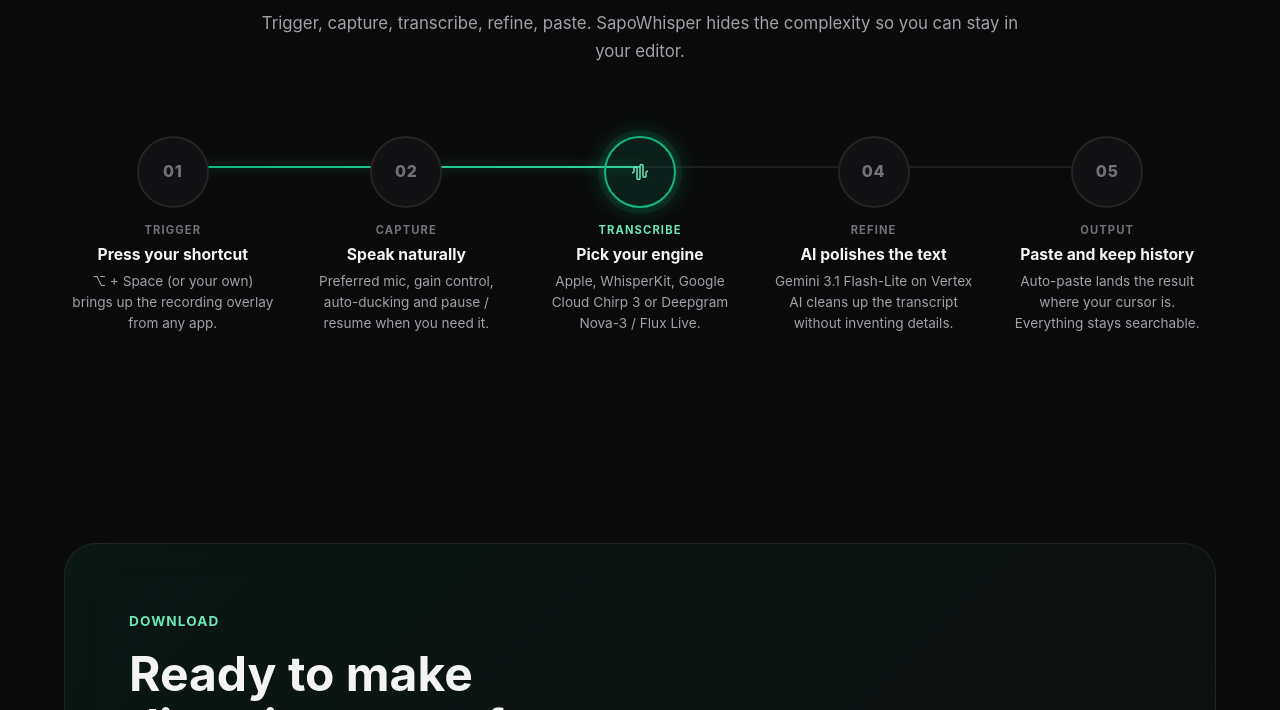
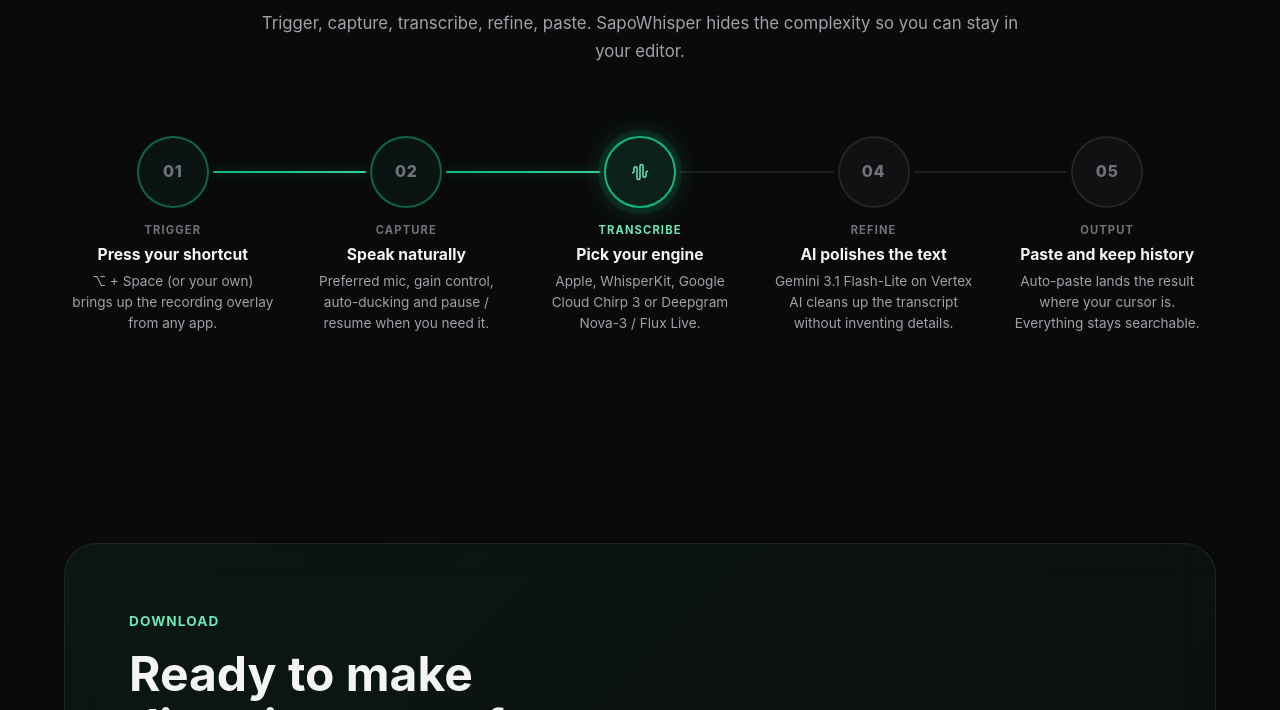
Before and after one commit to StevenACZ/SapoWhisperLanding, an Astro site: page / in a window 1280 px wide. Shown: the part 4940-5650 px from the top of the page. Built offline with nearby package versions, Linux system fonts and the light colour scheme; Astro itself is replaced by a stand-in of ours; no server answers.

Commit message:
feat(content): polish stepper rail + Apple Silicon only
Replace the global stepper rail (which painted a continuous line through
every dot circle and cut visually at each border) with discrete
connectors that live outside the dots — each connector spans only the
gap between adjacent dots with 4px padding on either side. Completed
steps fill their connector green; the active dot keeps its halo.

Drop Intel from the download requirements and product copy: SapoWhisper
v2.1 ships Apple Silicon only (M1+, macOS 14+).

```diff
--- a/src/components/DownloadSection.astro
+++ b/src/components/DownloadSection.astro
@@ -6,7 +6,7 @@
 
 const requirements = [
   "macOS 14.0+",
-  "Apple Silicon & Intel",
+  "Apple Silicon only (M1+)",
   "Free and open source",
   "Optional: your own GCP or Deepgram keys",
 ];
--- a/src/components/HowItWorksSection.astro
+++ b/src/components/HowItWorksSection.astro
@@ -64,15 +64,11 @@
     </div>
 
     <ol class="stepper" data-stepper>
-      <div class="stepper__rail" aria-hidden="true">
-        <div class="stepper__progress" data-stepper-progress></div>
-      </div>
       {
         steps.map((step, index) => (
           <li
             class:list={["stepper__item", { "is-active": index === 0 }]}
             data-stepper-item
-            style={`--step-index: ${index}`}
           >
             <div class="stepper__dot">
               <span class="stepper__dot-number">{step.number}</span>
@@ -85,6 +81,9 @@
               <h3>{step.title}</h3>
               <p>{step.description}</p>
             </div>
+            {index < steps.length - 1 && (
+              <span class="stepper__connector" aria-hidden="true" />
+            )}
           </li>
         ))
       }
@@ -95,17 +94,15 @@
 <script>
   const stepper = document.querySelector<HTMLElement>("[data-stepper]");
   const items = document.querySelectorAll<HTMLElement>("[data-stepper-item]");
-  const progress = document.querySelector<HTMLElement>(
-    "[data-stepper-progress]",
-  );
 
-  if (stepper && items.length > 0 && progress) {
+  if (stepper && items.length > 0) {
     const total = items.length;
     let current = 0;
     const update = (index: number) => {
-      items.forEach((el, i) => el.classList.toggle("is-active", i === index));
-      const percent = (index / (total - 1)) * 100;
-      progress.style.setProperty("--progress", `${percent}%`);
+      items.forEach((el, i) => {
+        el.classList.toggle("is-active", i === index);
+        el.classList.toggle("is-completed", i < index);
+      });
     };
 
     const advance = () => {
@@ -183,28 +180,6 @@
     list-style: none;
     padding: 0;
 
-    &__rail {
-      position: absolute;
-      top: 36px;
-      left: 10%;
-      right: 10%;
-      height: 2px;
-      background: rgba(255, 255, 255, 0.08);
-      border-radius: 999px;
-      pointer-events: none;
-    }
-
-    &__progress {
-      --progress: 0%;
-      position: absolute;
-      inset: 0 auto 0 0;
-      width: var(--progress);
-      background: linear-gradient(90deg, $primary-500, $primary-400);
-      border-radius: 999px;
-      box-shadow: 0 0 12px rgba(16, 185, 129, 0.6);
-      transition: width 0.6s ease;
-    }
-
     &__item {
       position: relative;
       display: grid;
@@ -226,6 +201,7 @@
       align-items: center;
       justify-content: center;
       transition: all $transition-base;
+      z-index: 1;
 
       .stepper__item.is-active & {
         border-color: $primary-500;
@@ -233,6 +209,30 @@
         box-shadow:
           0 0 0 6px rgba(16, 185, 129, 0.1),
           0 0 28px rgba(16, 185, 129, 0.3);
+      }
+
+      .stepper__item.is-completed & {
+        border-color: rgba(16, 185, 129, 0.5);
+        background: rgba(16, 185, 129, 0.06);
+      }
+    }
+
+    &__connector {
+      position: absolute;
+      top: calc(0.4rem + 36px - 1px);
+      left: calc(50% + 40px);
+      width: calc(100% - 80px + #{$spacing-md});
+      height: 2px;
+      background: rgba(255, 255, 255, 0.08);
+      border-radius: 999px;
+      pointer-events: none;
+      transition:
+        background $transition-base,
+        box-shadow $transition-base;
+
+      .stepper__item.is-completed & {
+        background: linear-gradient(90deg, $primary-500, $primary-400);
+        box-shadow: 0 0 10px rgba(16, 185, 129, 0.45);
       }
     }
 
@@ -299,10 +299,6 @@
       grid-template-columns: 1fr;
       gap: $spacing-lg;
 
-      &__rail {
-        display: none;
-      }
-
       &__item {
         display: grid;
         grid-template-columns: auto 1fr;
@@ -317,6 +313,10 @@
         margin: 0;
       }
 
+      &__connector {
+        display: none;
+      }
+
       &__body {
         padding: 0;
 
```
Also changed, not shown: AGENTS.md (+1 -1 lines).
